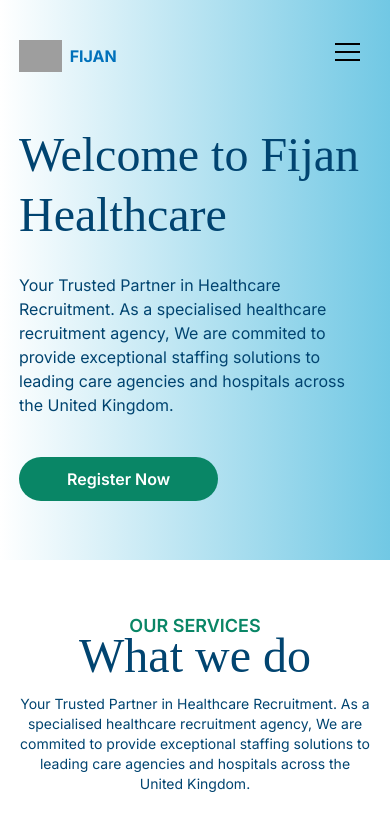
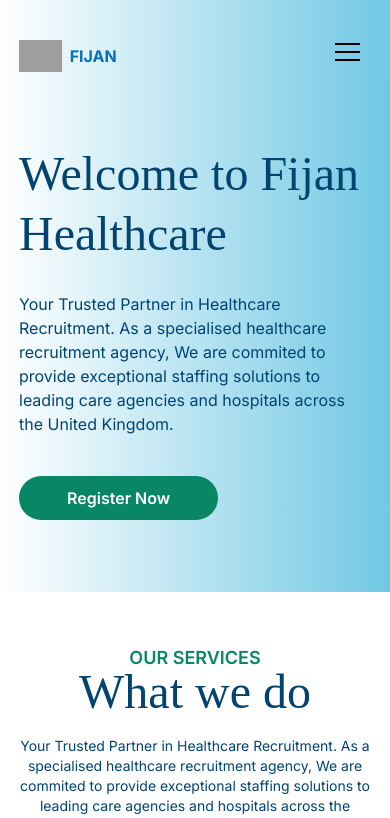
Before and after one commit to Princessayomide53/Fijan, a React (Create React App) app: page / in a window 390 px wide. Shown: the top 818 px of the page. Built offline with nearby package versions, Linux system fonts and the light colour scheme; grey boxes are pictures that could not be loaded; a web font is replaced by a local one.

Commit message:
added some spaces

```diff
--- a/src/components/About.js
+++ b/src/components/About.js
@@ -6,7 +6,7 @@ const About = () => {
   return (
     <section className='mac:max-w-[83rem] md:max-w-[45rem] pt-[3.8rem] xl:max-w-[75rem] pro:max-w-[52rem] max-w-[20.5rem] iphone:max-w-[22rem] mx-auto md:pt-[4rem] lg:pt-[6rem] mac:pt-[8rem] flex flex-col items-center justify-center gap-7 md:flex-row md:justify-around lg:justify-between xl:justify-around'>
       <div>
-        <h5 className='text-[#098666] text-center md:text-left text-lg md:text-base lg:text-[1.1rem] xl:text-[1.4rem] font-semibold leading-[1.25rem]'>
+        <h5 className='text-[#098666] text-center pb-2 md:pb-0 md:text-left text-lg md:text-base lg:text-[1.1rem] xl:text-[1.4rem] font-semibold leading-[1.25rem]'>
           ABOUT US
         </h5>
         <h2 className='special-font text-[#014470] text-[45px] iphone:text-[45px] text-center md:text-left leading-[40px] md:text-3xl lg:text-5xl mac:text-7xl xl:text-6xl font-normal md:leading-normal lg:leading-[3.8rem]'>
--- a/src/components/Blogs.js
+++ b/src/components/Blogs.js
@@ -137,7 +137,7 @@ const Blogs = () => {
       </span> */}
       </div>
       <div className='block md:hidden'>
-        <h5 className='text-center text-[#098666] text-lg md:text-base lg:text-[1.2rem] xl:text-[1.38rem] font-semibold leading-[1.25rem] '>
+        <h5 className='text-center text-[#098666] pb-2 md:pb-0 text-lg md:text-base lg:text-[1.2rem] xl:text-[1.38rem] font-semibold leading-[1.25rem] '>
           NAVIGATING HEALTHCARE INSIGHTS
         </h5>
         <h1 className='text-center md:pb-[2.8rem] pb-[44.1px] lg:pb-[3.5rem] text-[45px] leading-[40px] special-font md:text-4xl md:leading-tight lg:leading-[3.85rem] font-normal lg:text-5xl xl:text-6xl mac:text-7xl text-[#014470] '>
--- a/src/components/Choose.js
+++ b/src/components/Choose.js
@@ -59,7 +59,7 @@ const Choose = () => {
   ];
   return (
     <section className='mac:max-w-[78rem] md:max-w-[45rem] lg:max-w-[52rem] xl:max-w-[75rem] pro:max-w-[52rem] max-w-[20.5rem] iphone:max-w-[22rem] mx-auto pt-[3.5rem] md:pt-[4rem] xl:pt-[6rem] mac:pt-[7rem]'>
-      <h6 className='text-[#098666] text-lg md:text-base lg:text-[1.2rem] xl:text-[1.38rem] font-semibold leading-[1.25rem] text-center'>
+      <h6 className='text-[#098666] text-lg pb-2 md:pb-0 md:text-base lg:text-[1.2rem] xl:text-[1.38rem] font-semibold leading-[1.25rem] text-center'>
         WHY CHOOSE US
       </h6>
       <h3 className='text-[#014470] text-[45px] leading-[40px] md:text-4xl lg:leading-tighter text-center lg:text-5xl xl:text-6xl mac:text-7xl special-font font-normal xl:leading-[3.8rem]'>
--- a/src/components/Frequent.js
+++ b/src/components/Frequent.js
@@ -58,15 +58,15 @@ const Frequent = () => {
     });
   };
   return (
-    <section className='mac:max-w-[83rem] md:max-w-[45rem] xl:max-w-[75rem] pro:max-w-[52rem] max-w-[20.3rem] iphone:max-w-[21rem] mx-auto md:h-[21rem] lg:h-[26rem] mac:h-[28rem]'>
+    <section className='mac:max-w-[83rem] md:max-w-[45rem] xl:max-w-[75rem] pro:max-w-[52rem] max-w-[20.3rem] iphone:max-w-[22rem] mx-auto md:h-[21rem] lg:h-[26rem] mac:h-[28rem]'>
       <div className='pt-[1rem]'>
-        <h6 className='text-center text-lg md:text-base text-[#098666] lg:text-[1.1rem] xl:text-[1.4rem] font-semibold leading-[1.25rem]'>
+        <h6 className='text-center text-lg pb-2 md:pb-0 md:text-base text-[#098666] lg:text-[1.1rem] xl:text-[1.4rem] font-semibold leading-[1.25rem]'>
           FREQUENTLY ASKED QUESTIONS
         </h6>
         <h1 className='text-center text-[45px] leading-[40px] md:leading-[1.4rem] special-font md:text-[2.8rem] lg:leading-[3.85rem] font-normal lg:text-[3.5rem] xl:text-6xl mac:text-7xl text-[#014470] '>
           Whats on your mind
         </h1>
-        <div className='flex flex-col py-[70px] md:flex-row md:justify-around lg:justify-between xl:justify-around md:py-[2.5rem] mac:py-[2rem]'>
+        <div className='flex flex-col py-[50px] md:flex-row md:justify-around lg:justify-between xl:justify-around md:py-[2.5rem] mac:py-[2rem]'>
           <div>
             {questions.map((question, index) => (
               <div key={index} className=''>
--- a/src/components/Hero.js
+++ b/src/components/Hero.js
@@ -6,9 +6,9 @@ import { HashLink as HashRouterLink } from 'react-router-hash-link';
 
 const Hero = () => {
   return (
-    <section className='bg-gradient-to-r  from-[#ffffff] to-[#71C8E4] w-full h-[35rem] md:h-[29.5rem] lg:h-[40.5rem] xl:h-[48rem]'>
+    <section className='bg-gradient-to-r  from-[#ffffff] to-[#71C8E4] w-full h-[37rem] md:h-[29.5rem] lg:h-[40.5rem] xl:h-[48rem]'>
       <div className='mac:max-w-[83rem] md:max-w-[45rem] xl:max-w-[75rem] pro:max-w-[52rem] max-w-[20.5rem] iphone:max-w-[22rem] lg:max-w-[60rem] mx-auto flex flex-col justify-center md:flex-row md:justify-between'>
-        <div className='lg:pt-[13.5rem] pt-[7.8rem] md:pt-[8.5rem]'>
+        <div className='lg:pt-[13.5rem] pt-[9rem] md:pt-[8.5rem]'>
           <h2 className='text-[#014470] text-[3rem] md:text-[3.5rem]  leading-tight md:leading-tight special-font lg:text-[4.2rem] xl:text-[5rem] mac:text-[100px] font-normal lg:leading-[70px] xl:leading-[80px]'>
             Welcome to Fijan
             <br /> Healthcare
--- a/src/components/Jobs.js
+++ b/src/components/Jobs.js
@@ -38,7 +38,7 @@ const Jobs = () => {
   ];
   return (
     <section className='mac:max-w-[83rem] md:max-w-[45rem] lg:max-w-[60rem] xl:max-w-[75rem] pro:max-w-[52rem] max-w-[20.5rem] iphone:max-w-[22rem] mx-auto pt-[3.5rem] pb-[2rem] md:py-[3rem] lg:py-0 lg:pt-[3rem] lg:pb-[4rem] xl:pb-[0rem] xl:pt-[3rem] mac:pt-[4rem] mac:pb-[2rem]'>
-      <h6 className='text-center text-lg text-[#098666] lg:text-[1.25rem] xl:text-[1.4rem] font-semibold leading-[1.25rem] '>
+      <h6 className='text-center pb-2 md:pb-0 text-lg text-[#098666] lg:text-[1.25rem] xl:text-[1.4rem] font-semibold leading-[1.25rem] '>
         HOT JOBS
       </h6>
 
--- a/src/components/Services.js
+++ b/src/components/Services.js
@@ -32,14 +32,14 @@ const Services = () => {
   ];
   return (
     <section className='w-full mac:max-w-[83rem] md:max-w-[45rem] xl:max-w-[75rem] pro:max-w-[52rem] max-w-[20.5rem] iphone:max-w-[22rem] lg:max-w-[60rem] pt-[3.5rem] mx-auto md:pt-[4rem] xl:pt-[5rem] mac:pt-[6rem]'>
-      <h5 className='text-[#098666] uppercase text-lg text-center md:text-base lg:text-[1.25rem] font-semibold leading-[1.25rem]'>
+      <h5 className='text-[#098666] uppercase text-lg pb-1 md:pb-0 text-center md:text-base lg:text-[1.25rem] font-semibold leading-[1.25rem]'>
         Our services
       </h5>
 
       <h2 className='special-font text-[#014470] text-[48px] leading-[40px] text-center md:text-[3rem] lg:text-[4.5rem] font-normal md:leading-tight md:-mt-2 lg:leading-[4rem]'>
         What we do
       </h2>
-      <p className='text-center text-sm md:text-[13px] lg:text-[20px] leading-[20px] lg:leading-[30px] pt-[18px] md:px-16 lg:px-0 text-[#014470] md:pt-[25px] lg:pt-[33px] font-normal'>
+      <p className='text-center text-sm md:text-[13px] lg:text-[20px] leading-[20px] lg:leading-[30px] pt-[24px] md:px-16 lg:px-0 text-[#014470] md:pt-[25px] lg:pt-[33px] font-normal'>
         Your Trusted Partner in Healthcare Recruitment. As a specialised
         healthcare recruitment agency, We are commited
         <br className='hidden lg:block' /> to provide exceptional staffing
```
